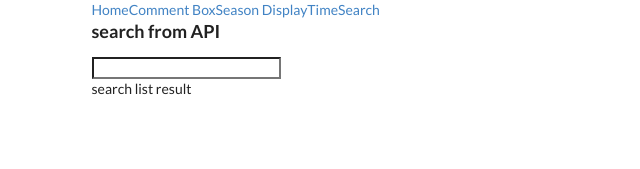
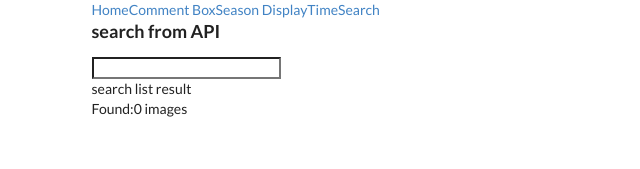
Before and after one commit to thule78/react-redux, a React app: page /search in a window 1280 px wide. Shown: the top 169 px of the page, without its empty margins (0-640 px from the left). Built offline with nearby package versions, Linux system fonts and the light colour scheme.

Commit message:
fixed promise .then to this setSate

```diff
--- a/src/components/Search.jsx
+++ b/src/components/Search.jsx
@@ -6,15 +6,32 @@ import SearchBar from './SearchBar';
 import SearchList from './SearchList';
 
 class Search extends Component{
+  constructor(){
+    super();
+    this.state = {
+      images:[]
+    }
+
+    this.onSearchSubmit = this.onSearchSubmit.bind(this)
+  }
+
+
   onSearchSubmit(term){
-    console.log(term);
+    axios.get('https://api.unsplash.com/search/photos',{
+      params: {query: term},
+      headers: {Authorization: 'Client-ID 95d6d4fc153470f7f5d9361417bb8f07e5da30dd2a57f413b112f394618505f1'}
+    })
+    .then(response => {this.setState({images: response.data.results});
+  });
   }
+
   render(){
     return(
       <div>
         <h3>search from API</h3>
         <SearchBar onThisSubmitChange={this.onSearchSubmit}/>
         <SearchList />
+        Found:{this.state.images.length} images
       </div>
       )
   }
```
